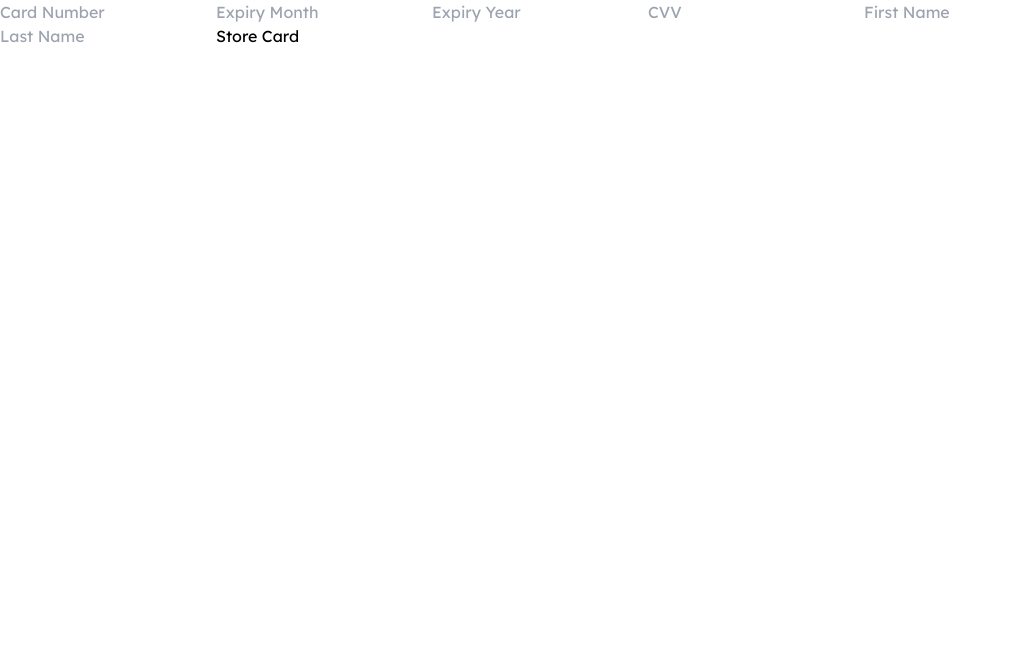
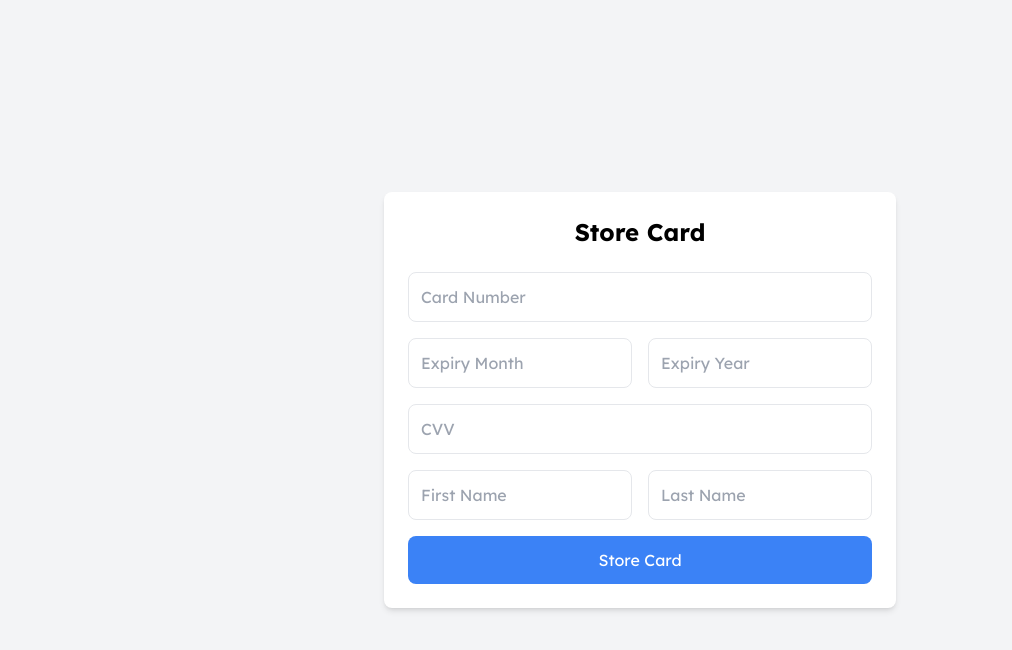
Before and after one commit to bhautikT/paypalfront, a React (Create React App) app: page /card-form in a window 1280 px wide. Shown: the top 650 px of the page, without its empty margins (0-1012 px from the left). Built offline with nearby package versions, Linux system fonts and the light colour scheme.

Commit message:
-chnages routes

```diff
--- a/src/modules/payments/UserCardSave/CardForm.jsx
+++ b/src/modules/payments/UserCardSave/CardForm.jsx
@@ -1,15 +1,16 @@
-import React, { useState } from 'react';
-import axios from 'axios';
+import React, { useState } from "react";
+import axios from "axios";
+import toast from "react-hot-toast";
 
 const CardForm = () => {
   const [cardDetails, setCardDetails] = useState({
-    number: '',
-    type: 'visa', // or 'mastercard', 'amex'
-    expireMonth: '',
-    expireYear: '',
-    cvv: '',
-    firstName: '',
-    lastName: ''
+    number: "",
+    type: "visa", // or 'mastercard', 'amex'
+    expireMonth: "",
+    expireYear: "",
+    cvv: "",
+    firstName: "",
+    lastName: "",
   });
 
   const handleChange = (e) => {
@@ -19,28 +20,97 @@ const CardForm = () => {
   const handleSubmit = async (e) => {
     e.preventDefault();
     try {
-      const response = await axios.post('http://localhost:3001/api/v1/cardMethod/store-card', cardDetails);
+      const response = await axios.post(
+        "http://localhost:3001/api/v1/cardMethod/store-card",
+        cardDetails
+      );
       if (response.data.success) {
-        alert('Card stored successfully');
+        toast.success("Card stored successfully");
       } else {
-        alert('Error storing card');
+        toast.error("Error storing card");
       }
     } catch (error) {
-      console.error('Error storing card:', error);
-      alert('Error storing card');
+      console.error("Error storing card:", error);
+      toast.error("Error storing card");
     }
   };
 
   return (
-    <form onSubmit={handleSubmit}>
-      <input type="text" name="number" placeholder="Card Number" value={cardDetails.number} onChange={handleChange} />
-      <input type="text" name="expireMonth" placeholder="Expiry Month" value={cardDetails.expireMonth} onChange={handleChange} />
-      <input type="text" name="expireYear" placeholder="Expiry Year" value={cardDetails.expireYear} onChange={handleChange} />
-      <input type="text" name="cvv" placeholder="CVV" value={cardDetails.cvv} onChange={handleChange} />
-      <input type="text" name="firstName" placeholder="First Name" value={cardDetails.firstName} onChange={handleChange} />
-      <input type="text" name="lastName" placeholder="Last Name" value={cardDetails.lastName} onChange={handleChange} />
-      <button type="submit">Store Card</button>
-    </form>
+    <div className="flex justify-center items-center min-h-screen bg-gray-100">
+      <form
+        onSubmit={handleSubmit}
+        className="bg-white p-6 rounded-lg shadow-md w-full max-w-lg"
+      >
+        <h2 className="text-2xl font-bold mb-6 text-center">Store Card</h2>
+
+        <div className="mb-4">
+          <input
+            type="text"
+            name="number"
+            placeholder="Card Number"
+            value={cardDetails.number}
+            onChange={handleChange}
+            className="w-full p-3 border rounded-lg focus:outline-none focus:ring-2 focus:ring-blue-500"
+          />
+        </div>
+
+        <div className="grid grid-cols-2 gap-4 mb-4">
+          <input
+            type="text"
+            name="expireMonth"
+            placeholder="Expiry Month"
+            value={cardDetails.expireMonth}
+            onChange={handleChange}
+            className="w-full p-3 border rounded-lg focus:outline-none focus:ring-2 focus:ring-blue-500"
+          />
+          <input
+            type="text"
+            name="expireYear"
+            placeholder="Expiry Year"
+            value={cardDetails.expireYear}
+            onChange={handleChange}
+            className="w-full p-3 border rounded-lg focus:outline-none focus:ring-2 focus:ring-blue-500"
+          />
+        </div>
+
+        <div className="mb-4">
+          <input
+            type="text"
+            name="cvv"
+            placeholder="CVV"
+            value={cardDetails.cvv}
+            onChange={handleChange}
+            className="w-full p-3 border rounded-lg focus:outline-none focus:ring-2 focus:ring-blue-500"
+          />
+        </div>
+
+        <div className="grid grid-cols-2 gap-4 mb-4">
+          <input
+            type="text"
+            name="firstName"
+            placeholder="First Name"
+            value={cardDetails.firstName}
+            onChange={handleChange}
+            className="w-full p-3 border rounded-lg focus:outline-none focus:ring-2 focus:ring-blue-500"
+          />
+          <input
+            type="text"
+            name="lastName"
+            placeholder="Last Name"
+            value={cardDetails.lastName}
+            onChange={handleChange}
+            className="w-full p-3 border rounded-lg focus:outline-none focus:ring-2 focus:ring-blue-500"
+          />
+        </div>
+
+        <button
+          type="submit"
+          className="w-full p-3 bg-blue-500 text-white rounded-lg hover:bg-blue-600 transition duration-300"
+        >
+          Store Card
+        </button>
+      </form>
+    </div>
   );
 };
 
--- /dev/null
+++ b/src/modules/payments/UserCardSave/UserCardHome.jsx
@@ -0,0 +1,32 @@
+import React from 'react';
+import { useNavigate } from 'react-router-dom';
+
+function UserCardHome() {
+  const navigate = useNavigate();
+
+  return (
+    <div className="min-h-screen flex flex-col justify-center items-center bg-gray-100">
+      <div className="bg-white p-6 rounded-lg shadow-md w-full max-w-md text-center">
+        <h2 className="text-2xl font-bold mb-6">Manage Your Cards</h2>
+
+        <div className="space-y-4">
+          <button
+            onClick={() => navigate('/card-form')}
+            className="w-full bg-blue-500 text-white py-3 rounded-lg hover:bg-blue-600 transition duration-300"
+          >
+            Add New Card
+          </button>
+
+          <button
+            onClick={() => navigate('/cardisplay')}
+            className="w-full bg-green-500 text-white py-3 rounded-lg hover:bg-green-600 transition duration-300"
+          >
+            Payment with Stored Card
+          </button>
+        </div>
+      </div>
+    </div>
+  );
+}
+
+export default UserCardHome;
--- a/src/modules/payments/UserCardSave/userCardSaveMethods.jsx
+++ b/src/modules/payments/UserCardSave/userCardSaveMethods.jsx
@@ -1,18 +1,21 @@
-import React, { useState, useEffect } from 'react';
-import axios from 'axios';
+import React, { useState, useEffect } from "react";
+import axios from "axios";
+import toast from "react-hot-toast";
 
 const StoredCards = () => {
   const [cards, setCards] = useState([]);
-  const [selectedCard, setSelectedCard] = useState('');
-  const [amount, setAmount] = useState('');
+  const [selectedCard, setSelectedCard] = useState("");
+  const [amount, setAmount] = useState("");
 
   useEffect(() => {
     const fetchCards = async () => {
       try {
-        const response = await axios.get('http://localhost:3001/api/v1/cardMethod/list-cards');
+        const response = await axios.get(
+          "http://localhost:3001/api/v1/cardMethod/list-cards"
+        );
         setCards(response?.data);
       } catch (error) {
-        console.error('Error fetching cards:', error);
+        console.error("Error fetching cards:", error);
       }
     };
 
@@ -21,45 +24,73 @@ const StoredCards = () => {
 
   const handlePayment = async () => {
     try {
-      const response = await axios.post('http://localhost:3001/api/v1/cardMethod/make-payment', {
+      const response = await axios.post(
+        "http://localhost:3001/api/v1/cardMethod/make-payment/v2",
+        {
           cardId: selectedCard,
-        amount
-      });
+          amount,
+        }
+      );
       if (response.data.success) {
-        alert('Payment successful!');
+        toast.success("Payment successful!");
       } else {
-        alert('Payment failed');
+        toast.error("Payment failed");
       }
     } catch (error) {
-      console.error('Error making payment:', error);
-      alert('Error making payment');
+      console.error("Error making payment:", error);
+      toast.error("Error making payment");
     }
   };
-  console.log(cards,'cards',selectedCard,'selected card')
 
   return (
-    <div>
-      <h2>Select a Stored Card</h2>
-      {cards && cards?.data?.map((card) => (
-        <div key={card.id}>
-          <label>
+    <div className="flex justify-center items-center min-h-screen bg-gray-100">
+      <div className="bg-white p-6 rounded-lg shadow-md w-full max-w-lg">
+        <h2 className="text-2xl font-bold mb-6 text-center">
+          Select a Stored Card
+        </h2>
+        <div className="space-y-4 mb-4">
+          {cards &&
+            cards?.data?.map((card) => (
+              <div
+                key={card._id}
+                className={`flex items-center p-4 border rounded-lg cursor-pointer hover:bg-blue-50 transition-colors ${
+                  selectedCard === card._id
+                    ? "border-blue-500"
+                    : "border-gray-300"
+                }`}
+                onClick={() => setSelectedCard(card._id)}
+              >
                 <input
                   type="radio"
                   name="card"
-              value={card.id}
+                  value={card._id}
+                  checked={selectedCard === card._id}
                   onChange={() => setSelectedCard(card._id)}
+                  className="mr-4"
                 />
-            {`${card.brand} ****${card.last4}`}
-          </label>
+                <div>
+                  <p className="text-lg font-semibold">{`${card.brand.toUpperCase()} ****${
+                    card.last4
+                  }`}</p>
+                  <p className="text-sm text-gray-500">{`Expires ${card.expiryMonth}/${card.expiryYear}`}</p>
+                </div>
               </div>
             ))}
+        </div>
         <input
           type="text"
-        placeholder="Amount"
+          placeholder="Enter Amount"
           value={amount}
           onChange={(e) => setAmount(e.target.value)}
+          className="w-full p-3 mb-4 border rounded-lg focus:outline-none focus:ring-2 focus:ring-blue-500"
         />
-      <button onClick={handlePayment}>Make Payment</button>
+        <button
+          onClick={handlePayment}
+          className="w-full p-3 bg-blue-500 text-white rounded-lg hover:bg-blue-600 transition duration-300"
+        >
+          Make Payment
+        </button>
+      </div>
     </div>
   );
 };
--- a/src/modules/payments/commonComponents/Home.jsx
+++ b/src/modules/payments/commonComponents/Home.jsx
@@ -35,6 +35,18 @@ const HomePage = () => {
           >
             Advanced Checkout Method
           </button>
+          <button
+            onClick={() => navigate("/cart")}
+            className="w-full bg-purple-500 hover:bg-purple-600 text-white font-semibold py-2 px-4 rounded-full shadow-md transition duration-300"
+          >
+             Compleate checkout flow
+          </button>
+          <button
+            onClick={() => navigate("/user-card")}
+            className="w-full bg-purple-500 hover:bg-purple-600 text-white font-semibold py-2 px-4 rounded-full shadow-md transition duration-300"
+          >
+             Make payment with store card
+          </button>
         </div>
       </div>
     </div>
--- a/src/routes/routes.js
+++ b/src/routes/routes.js
@@ -15,12 +15,13 @@ import PaypalSave from "../modules/payments/savemethods/PayPalSave";
 import CardForm from "../modules/payments/UserCardSave/CardForm";
 import StoredCards from "../modules/payments/UserCardSave/userCardSaveMethods";
 import CartPage from "../modules/products/Cart";
+import UserCardHome from "../modules/payments/UserCardSave/UserCardHome";
 
 const Router = () => {
   // Define public routes
   const publicRoutes = [
     {
-      path: "/",
+      path: "/cart",
       element: (
         <Suspense>
           <PublicRoute>
@@ -110,7 +111,17 @@ const Router = () => {
       ),
     },
     {
-      path: "/home",
+      path: "/user-card",
+      element: (
+        <Suspense>
+          <PublicRoute>
+            <UserCardHome/>
+          </PublicRoute>
+        </Suspense>
+      ),
+    },
+    {
+      path: "/",
       element: (
         <Suspense>
           <PublicRoute>
```
Lines whose indentation alone changed are shown as unchanged.
